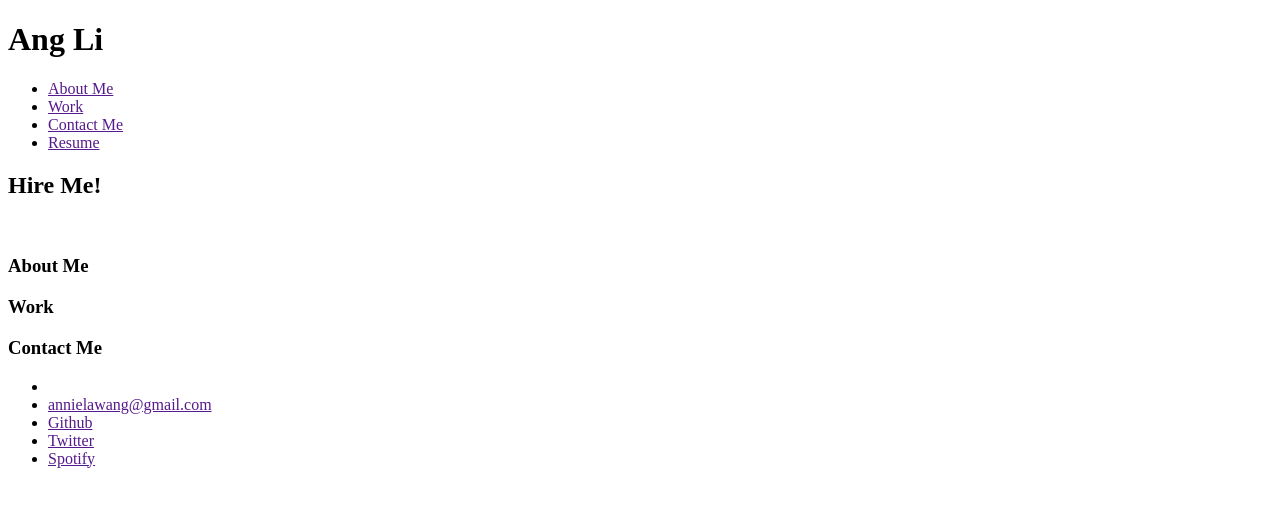
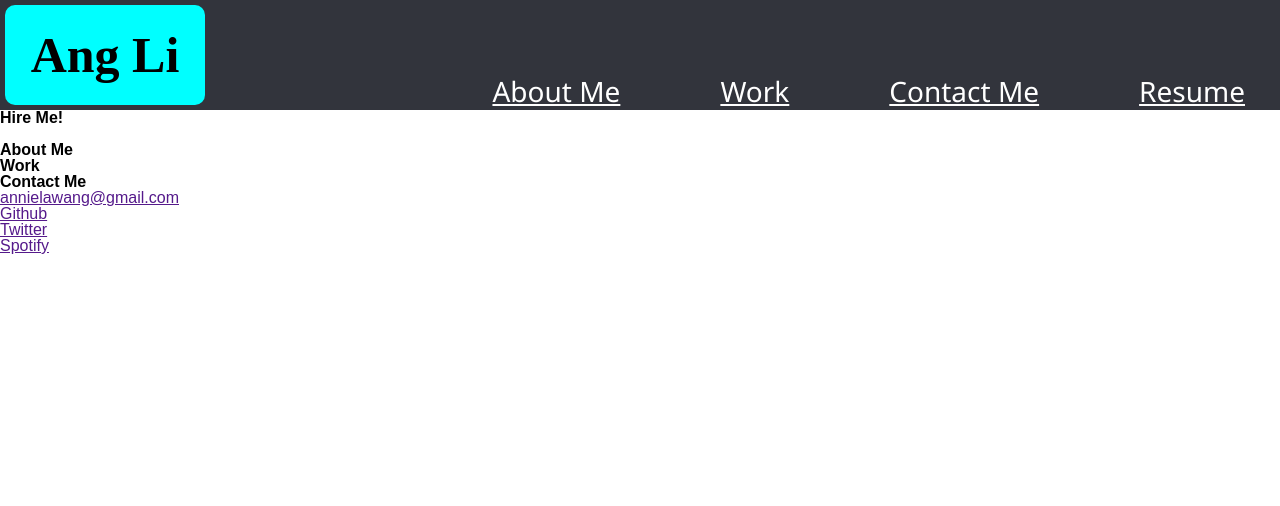
Before and after one commit to annielawang/02-challenge-advanced-css, a plain HTML site: page index.html in a window 1280 px wide. Drawn offline with Linux system fonts and the light colour scheme.

Commit message:
added header style

```diff
--- /dev/null
+++ b/assets/css/reset.css
@@ -0,0 +1,33 @@
+/* Resets the box size of every element */
+* {
+  margin: 0;
+  padding: 0;
+  box-sizing: border-box;
+}
+
+/* Gives the body element a parent height to compare against */
+html {
+  height: 100%;
+}
+
+body {
+  min-height: 100%;
+  line-height: 1;
+  font-family: sans-serif;
+}
+
+h1, h2, h3, h4, h5, h6 {
+  font-size: 100%;
+}
+
+/* Matches the font of special elements to the rest of the page */
+input, select, option, optgroup, textarea, button,
+pre, code {
+  font-size: 100%;
+  font-family: inherit;
+}
+
+/* Removes default bullet points from lists */
+ol, ul {
+  list-style: none;
+}
--- a/assets/css/style.css
+++ b/assets/css/style.css
@@ -0,0 +1,45 @@
+.top {
+    background-color: rgb(50, 52, 60);
+    display: flex;
+    flex-wrap: wrap;
+    justify-content: space-between;
+    padding: 5px;
+}
+/* top left */
+.top-left {
+    display: flex;
+    background-color: aqua;
+    width: 200px;
+    height: 100px;
+    justify-content: center;
+    align-items: center;
+    border-radius: 10px;
+}
+
+.top-left h1 {
+    font-family: 'Times New Roman', Times, serif;
+    font-size: 50px;
+}
+
+/* top right */
+.top-right {
+    display: flex;
+    flex-wrap: wrap;
+    justify-content: space-around;
+    align-items: flex-end;
+    margin-right: 30px;
+}
+
+.top-right a {
+    color: white;
+    font-size: 28px;
+    width: 150px;
+    margin-left: 100px;
+    font-family:'Segoe UI', Tahoma, Geneva, Verdana, sans-serif;
+}
+
+/* @media screen and (max-width:768px) {
+    .my-nav {
+        width: 50%;
+    }
+} */
--- a/index.html
+++ b/index.html
@@ -4,13 +4,19 @@
     <meta charset="UTF-8">
     <meta name="viewport" content="width=device-width, initial-scale=1.0">
     <title>My Portfolio Page</title>
+    <link rel="stylesheet" href="./assets/css/reset.css">
     <link rel="stylesheet" href="./assets/css/style.css">
 </head>
 <body>
     <header>
-        <h1>Ang Li</h1>
-        <nav>
-            <ul>
+        <nav class="top">
+            <div class="top-left">
+                <h1>
+                    Ang Li
+                </h1>
+            </div>
+
+            <ul class="top-right">
                 <li>
                     <a href="">About Me</a>
                 </li>
@@ -28,18 +34,18 @@
     </header>
     <main>
         <div>
-            <section>
+            <hero class="my-hero">
                 <h2>Hire Me!</h2>
                 <img src="" alt="">
-            </section>
+            </hero>
         </div>
         <div>
-            <section>
+            <section class="about-me">
                 <h3>About Me</h3>
                 <p></p>
             </section>
 
-            <section>
+            <section class="work">
                 <h3>Work</h3>
                 <div>
 
@@ -49,9 +55,9 @@
     </main>
 
     <footer>
-        <section>
-            <h3>Contact Me</h3>
-            <div>
+        <section class="contact-me">
+            <h3 class="contact-me-title">Contact Me</h3>
+            <div class="contact-me-details">
                 <ul>
                     <li>
                         <a href=""></a>
```
Also changed, not shown: 2 other files.
